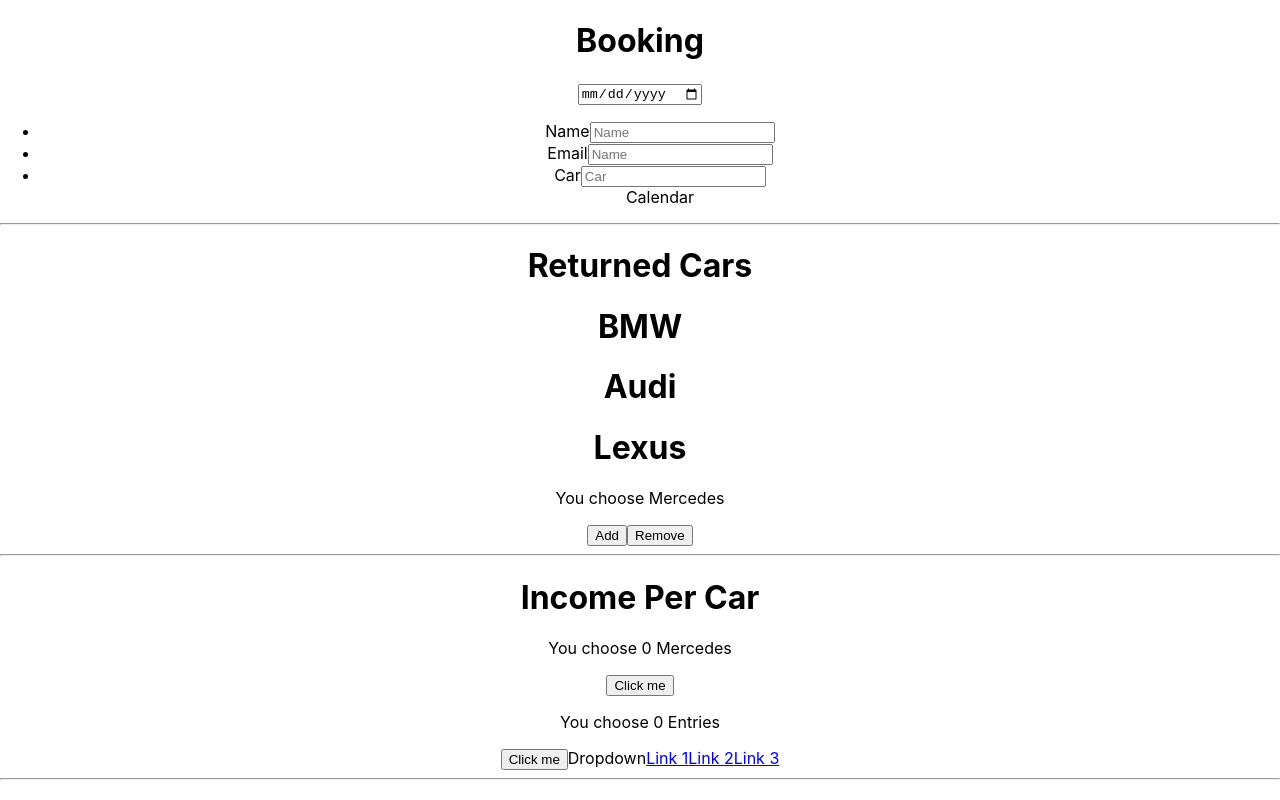
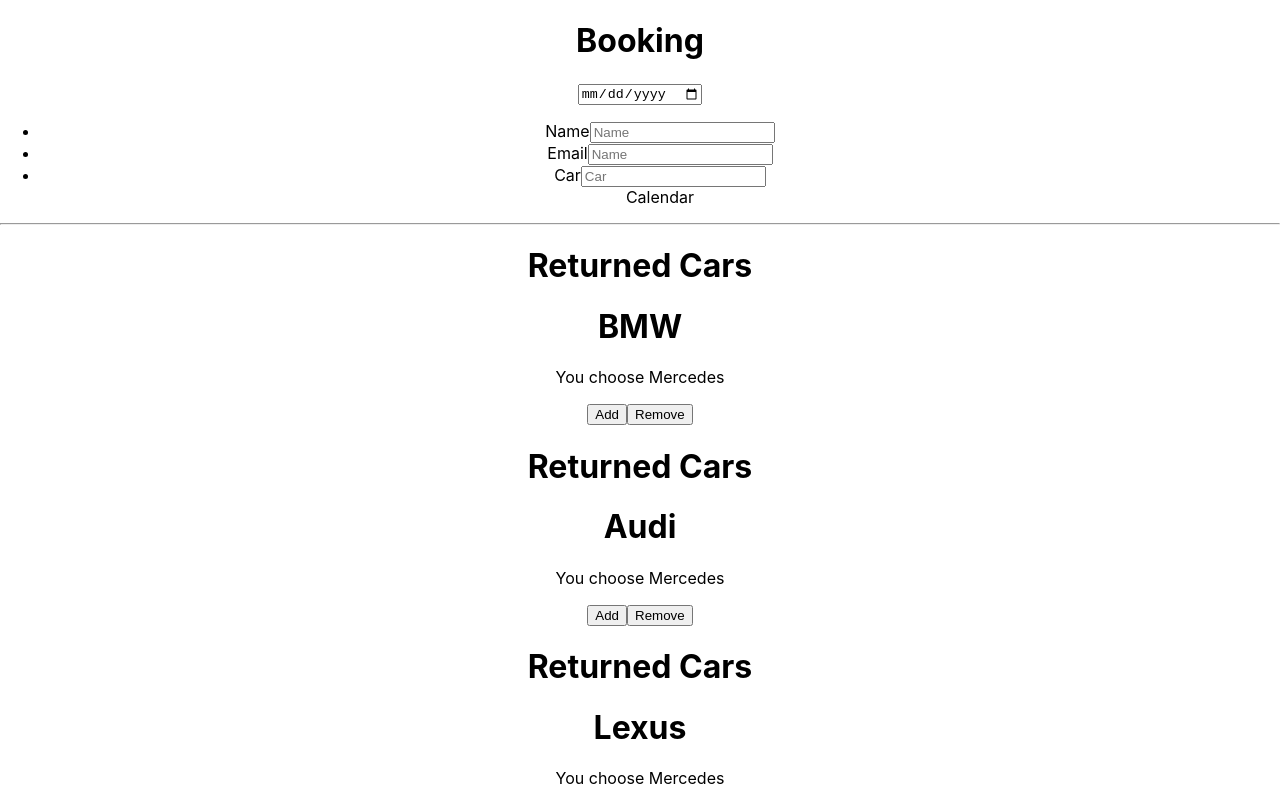
Before and after one commit to SHUBV92/Rental-Service-React, a React (Create React App) app: page / in a window 1280 px wide. Shown: the top 800 px of the page. Built offline with nearby package versions, Linux system fonts and the light colour scheme.

Commit message:
Fixed the Returned Cars Component

```diff
--- a/src/Containers/Cars/Cars.jsx
+++ b/src/Containers/Cars/Cars.jsx
@@ -6,12 +6,10 @@
 
   return (
     <div>
+      {carData.map(car => (
+        <div>
           <h1>Returned Cars</h1>
-
-      {carData.map(car => {
-        return <h1>{car.make}</h1>
-      })}
-
+          <h1>{car.make}</h1>
           <p>You choose {Return} Mercedes</p>
           <button
             onClick={() => setReturn(Return + 1)}
@@ -25,6 +23,8 @@
             Remove
           </button>
         </div>
+      ))}
+    < /div>
   );
 };
 
```
Lines whose indentation alone changed are shown as unchanged.
